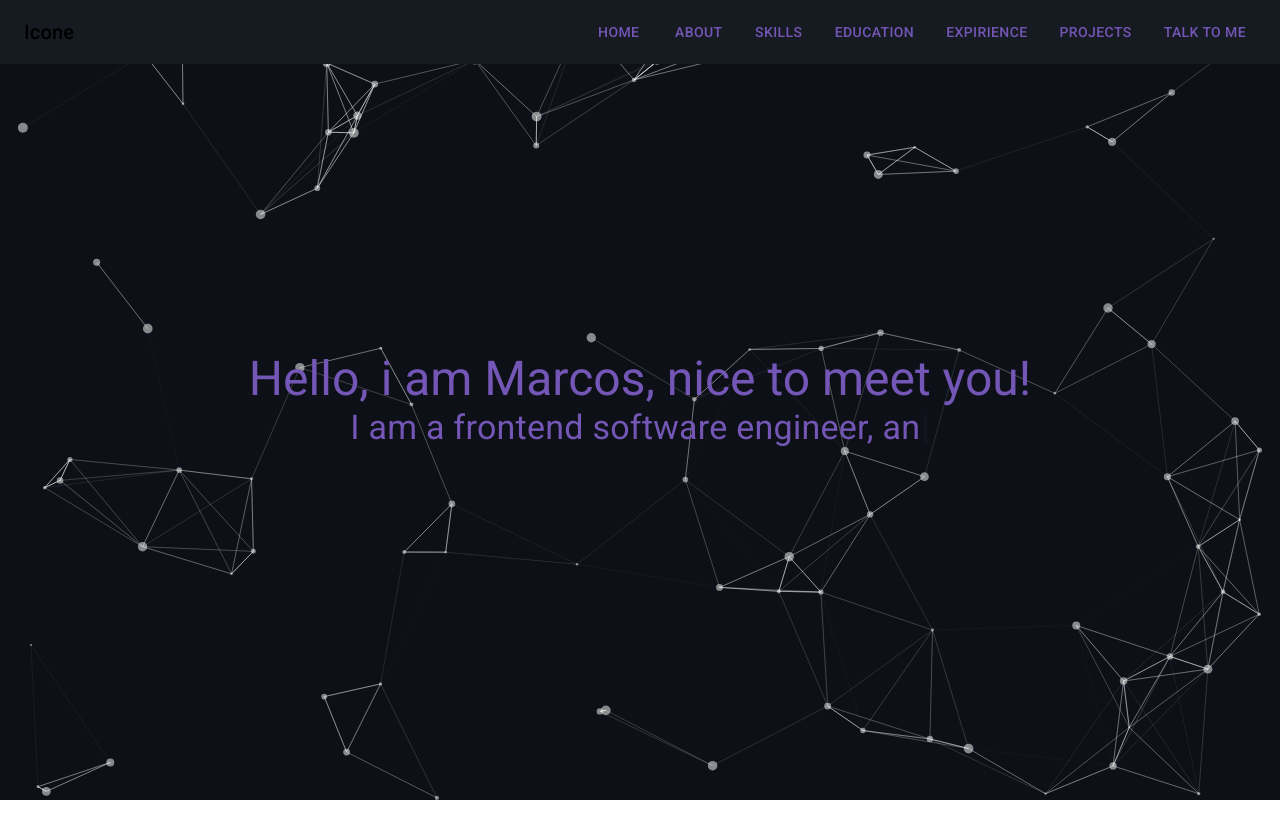
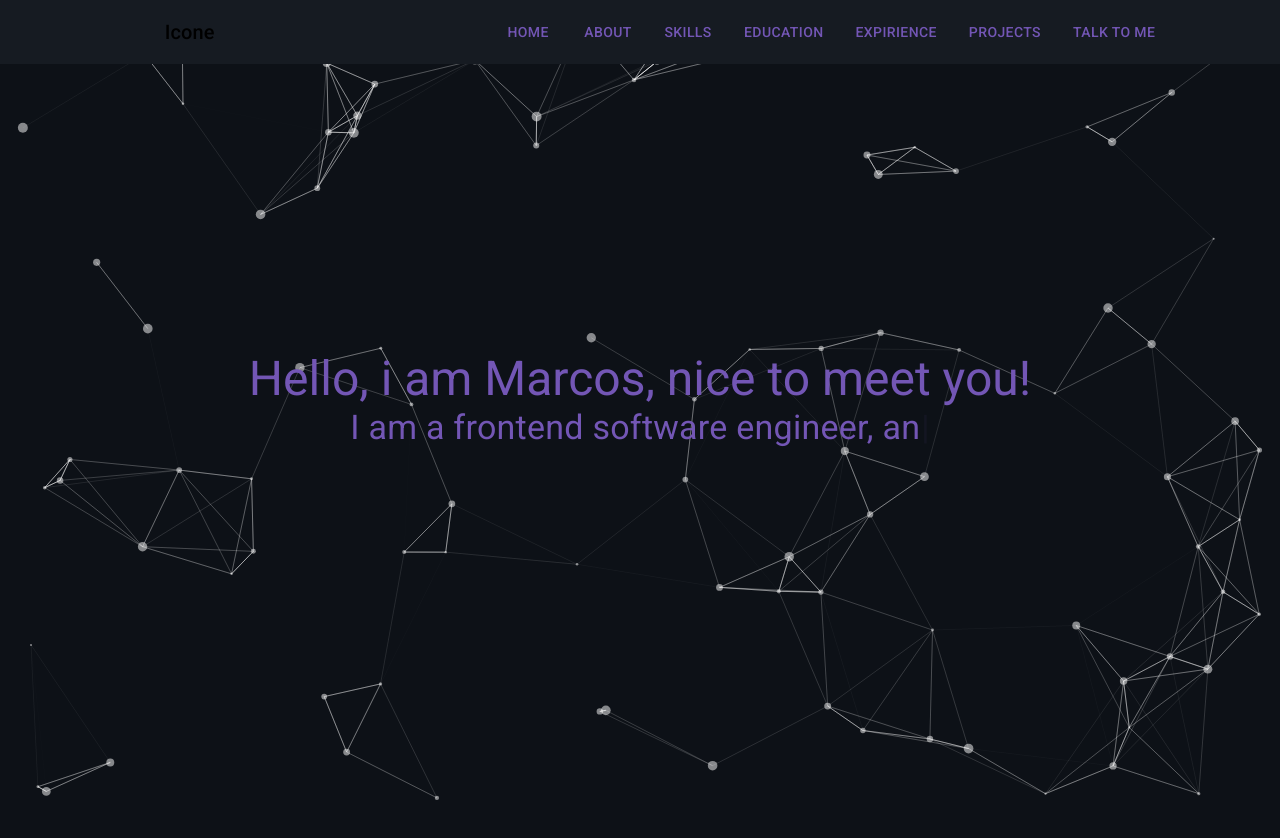
Before and after one commit to msc-santos/portfolio, a React (Create React App) app: page / in a window 1280 px wide. Shown: the top 838 px of the page. Built offline with nearby package versions, Linux system fonts and the light colour scheme.

Commit message:
style: ajudsting in layout with css

```diff
--- a/public/index.html
+++ b/public/index.html
@@ -10,7 +10,7 @@
   <link rel="apple-touch-icon" href="%PUBLIC_URL%/logo192.png" />
   <link rel="manifest" href="%PUBLIC_URL%/manifest.json" />
 
-  <title>Portfolio</title>
+  <title>Marcos Santos</title>
 </head>
 
 <body>
--- a/src/App.tsx
+++ b/src/App.tsx
@@ -2,7 +2,7 @@
 // https://github.com/mayankagarwal09/dev-portfolio
 // possible logo and favicon: https://icons8.com/icon/WgWwZwRLfZsr/face
 
-import { Container, Grid } from "@mui/material";
+import { Container, Grid, useTheme } from "@mui/material";
 import Header from "src/components/Header";
 import ParticlesComponent from "src/components/Particles";
 import About from "src/pages/About";
@@ -10,13 +10,15 @@ import Home from "src/pages/home";
 import Skills from "src/pages/Skills";
 
 function App() {
+  const theme = useTheme()
+
   return (
-        <Grid container style={{ position: "relative", overflow: "hidden" }}>
+      <Grid container className='grid-app-content' sx={{ background: theme.palette.primary.dark }}>
         <Grid item xs={12} sm={12} md={12} lg={12}>
-            <div style={{ position: "absolute" }} >
+          <div className='grid-app-content-ts-particles' >
             <ParticlesComponent />
           </div>
-            <div style={{ position: "relative", width: '100%' }} >
+          <div className='grid-app-content'>
               <Header />
               <Home />
               <Container>
--- a/src/components/Header/index.tsx
+++ b/src/components/Header/index.tsx
@@ -1,19 +1,15 @@
-import { Button, Stack, Toolbar, Typography } from '@mui/material';
-import { themeColors } from 'src/styles/theme';
+import { Button, Stack, Toolbar, Typography, useTheme } from '@mui/material';
 
 export default function Header() {
 
+  const theme = useTheme()
+
   return (
-    <Toolbar style={{
-      backgroundColor: themeColors.palette.secondary,
-      position: 'fixed',
-      top: 0,
-      width: '100%',
-    }}>
-        <Typography variant="h6" noWrap sx={{ flexGrow: 1 }} component="div">
+    <Toolbar id='toolbar' sx={{ background: theme.palette.primary.light }}>
+        <Typography variant="h6">
             Icone
         </Typography>
-        <Stack direction="row" spacing={2} style={{ marginRight: 50 }}>
+        <Stack direction="row" spacing={2}>
           <Button href="#home" color='secondary'>Home</Button>
           <Button href="#about" color='secondary'>About</Button>
           <Button href="#skills" color='secondary'>Skills</Button>
--- a/src/components/Particles/index.tsx
+++ b/src/components/Particles/index.tsx
@@ -2,7 +2,7 @@ import { useCallback } from "react";
 import type { Container, Engine } from "tsparticles-engine";
 import Particles from "react-tsparticles";
 import { loadFull } from "tsparticles";
-import { themeColors } from "src/styles/theme";
+import { themeColorsParticles } from "src/styles/theme";
 
 const ParticlesComponent = () => {
     const particlesInit = useCallback(async (engine: Engine) => {
@@ -19,7 +19,7 @@ const ParticlesComponent = () => {
                 fullScreen: false,
                 background: {
                     color: {
-                        value: themeColors.palette.primary,
+                        value: themeColorsParticles.palette.primary,
                     },
                 },
                 fpsLimit: 120,
@@ -47,10 +47,10 @@ const ParticlesComponent = () => {
                 },
                 particles: {
                     color: {
-                        value: themeColors.palette.white,
+                        value: themeColorsParticles.palette.white,
                     },
                     links: {
-                        color: themeColors.palette.white,
+                        color: themeColorsParticles.palette.white,
                         distance: 150,
                         enable: true,
                         opacity: 0.5,
--- a/src/index.css
+++ b/src/index.css
@@ -12,6 +12,11 @@ code {
     monospace;
 }
 
+.grid-app-content {
+  position: relative;
+  overflow: hidden;
+}
+
 .box-content {
   width: 100%;
   height: 100vh;
@@ -21,12 +26,27 @@ code {
   justify-content: center;
 }
 
-#box-row-evenly {
-  display: flex;
-  align-items: center;
-  justify-content: space-evenly;
+.grid-app-content-ts-particles {
+  position: absolute;
 }
 
 #tsparticles {
   height: 100vh;
 }
+
+.text-center {
+  text-align: center;
+}
+
+#toolbar {
+  position: fixed;
+  top: 0;
+  width: 100%;
+  display: flex;
+  justify-content: space-around;
+  align-items: center;
+}
+
+.d-row-flex {
+  display: flex;
+}
--- a/src/pages/About/index.tsx
+++ b/src/pages/About/index.tsx
@@ -1,10 +1,11 @@
-import { Typography } from "@mui/material";
-import { themeColors } from "src/styles/theme";
+import { Typography, useTheme } from "@mui/material";
 
 export default function About() {
+  const theme = useTheme()
+
   return (
     <section id="about" className="box-content">
-      <Typography variant="h3" style={{ color: themeColors.palette.white, textAlign: 'center' }}>
+      <Typography variant="h3" className='text-center' sx={{ color: theme.palette.primary.contrastText }}>
         About
       </Typography>
       <div>
--- a/src/pages/Skills/index.tsx
+++ b/src/pages/Skills/index.tsx
@@ -1,10 +1,11 @@
-import { Typography } from "@mui/material";
-import { themeColors } from "src/styles/theme";
+import { Typography, useTheme } from "@mui/material";
 
 export default function Skills() {
+  const theme = useTheme()
+
   return (
     <section id="skills" className="box-content">
-      <Typography variant="h3" style={{ color: themeColors.palette.white, textAlign: 'center' }}>
+      <Typography variant="h3" className='text-center' sx={{ color: theme.palette.primary.contrastText }}>
         Skills
       </Typography>
       <div>
--- a/src/styles/theme.ts
+++ b/src/styles/theme.ts
@@ -3,7 +3,10 @@ import { createTheme } from '@mui/material/styles';
 export const theme = createTheme({
     palette: {
         primary: {
-            main: "#0d1117"
+            light: '#161b22',
+            main: "#0d1117",
+            dark: '#0d1117',
+            contrastText: '#ffffff',
         },
         secondary: {
             main: "#7356b5"
@@ -11,7 +14,7 @@ export const theme = createTheme({
     }
 });
 
-export const themeColors = {
+export const themeColorsParticles = {
     palette: {
         primary: '#0d1117',
         secondary: '#161b22',
```
Lines whose indentation alone changed are shown as unchanged.
